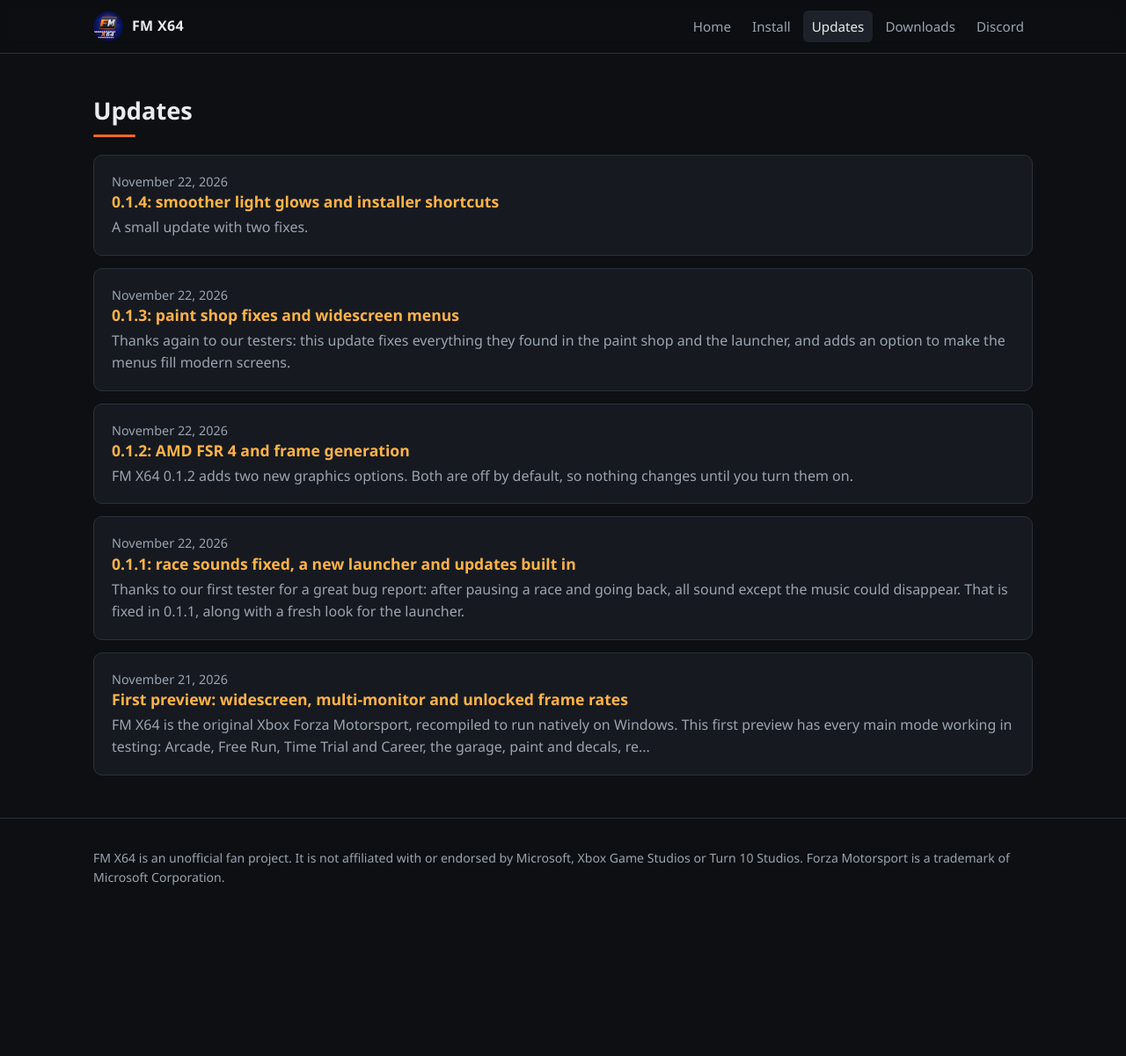
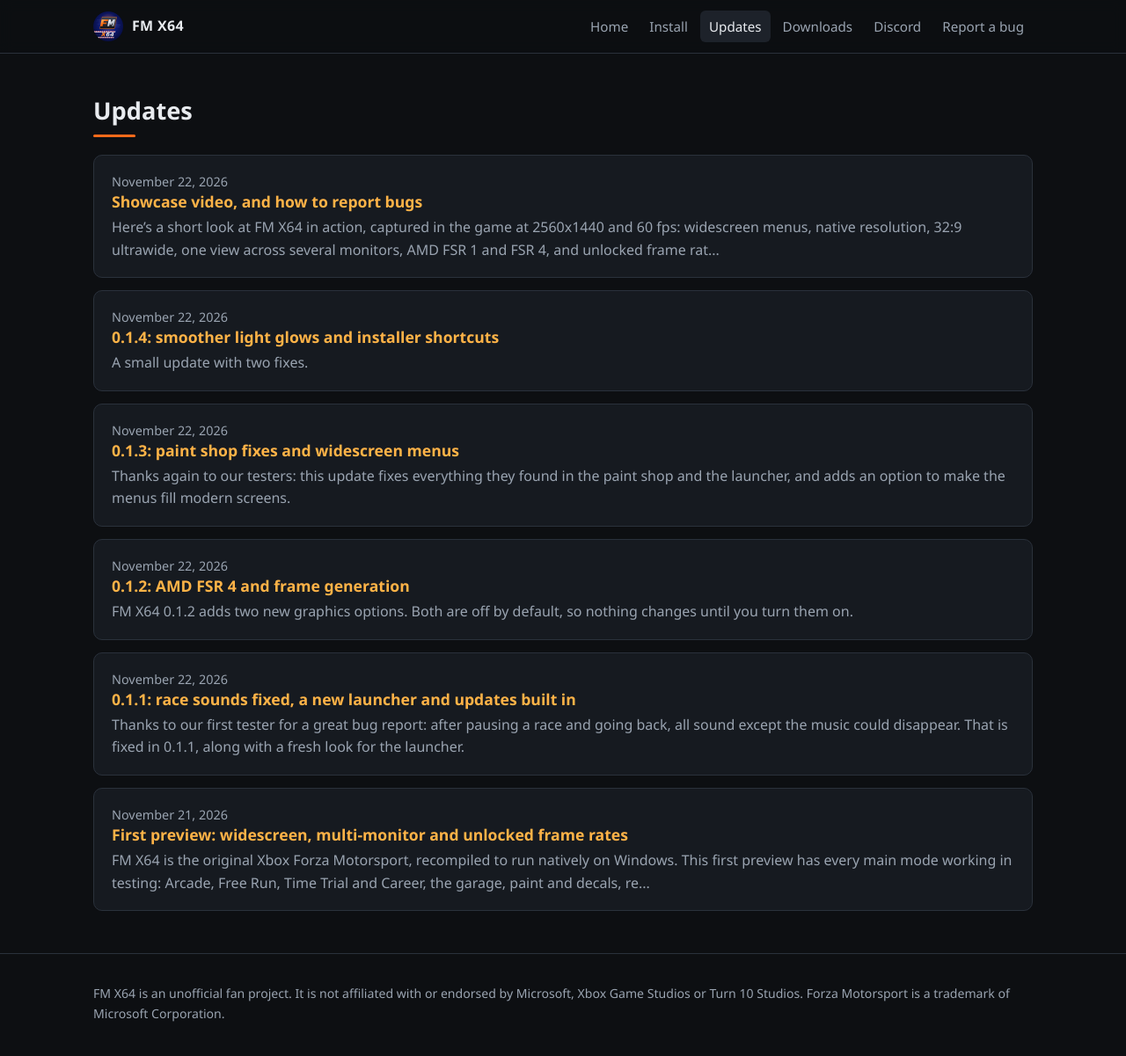
Before and after one commit to warshack4874/fmx64, a Jekyll site: the page built from updates.html, in a window 1280 px wide and 1210 px high. Shown: the top 1201 px of the window at 88% size. Built offline with Jekyll 4.4.1, drawn with Linux system fonts in a browser that asks for light colours.

Commit message:
Showcase video, performance disclaimer, bug report page and GitHub issue form
Co-Authored-By: Claude Opus 5.5 <noreply@anthropic.com>

```diff
--- a/_layouts/post.html
+++ b/_layouts/post.html
@@ -21,6 +21,7 @@
       <a class="on" href="{{ site.baseurl }}/updates.html">Updates</a>
       <a href="https://github.com/warshack4874/fmx64/releases">Downloads</a>
       <a href="https://discord.gg/Y23UNZnCue">Discord</a>
+      <a href="{{ site.baseurl }}/bugs.html">Report a bug</a>
     </nav>
   </div>
 </header>
--- /dev/null
+++ b/_posts/2026-11-22-showcase-video.md
@@ -0,0 +1,19 @@
+---
+layout: post
+title: "Showcase video, and how to report bugs"
+image: assets/img/race_16x9.jpg
+---
+
+Here's a short look at FM X64 in action, captured in the game at 2560x1440 and 60 fps: widescreen menus, native resolution, 32:9 ultrawide, one view across several monitors, AMD FSR 1 and FSR 4, and unlocked frame rates.
+
+<div class="video">
+  <iframe src="https://www.youtube-nocookie.com/embed/qNC1_A8fA7c" title="FM X64 showcase video" loading="lazy" allow="accelerometer; encrypted-media; gyroscope; picture-in-picture; fullscreen" referrerpolicy="strict-origin-when-cross-origin" allowfullscreen></iframe>
+</div>
+
+[Watch on YouTube](https://youtu.be/qNC1_A8fA7c)
+
+Performance depends on your PC's hardware, and your experience may vary: the frame rates in the video come from one test PC.
+
+## Found a bug?
+
+There's now a [Report a bug]({{ site.baseurl }}/bugs.html) page. Reports go to [GitHub](https://github.com/warshack4874/fmx64/issues/new?template=bug_report.yml) through a short form, or to the [Discord server](https://discord.gg/Y23UNZnCue) if you don't have a GitHub account. The page explains what helps most, such as your version, the steps to make it happen and the `fm1.log` file.
--- a/assets/style.css
+++ b/assets/style.css
@@ -110,6 +110,14 @@ th { color: var(--muted); font-weight: 600; background: var(--panel-2); }
 .post h1 { margin-bottom: 4px; }
 .post img { border-radius: var(--radius); border: 1px solid var(--line); margin: 16px 0; }
 
+.video { position: relative; aspect-ratio: 16 / 9; background: #000; border: 1px solid var(--line); border-radius: var(--radius); overflow: hidden; }
+.video iframe { position: absolute; inset: 0; width: 100%; height: 100%; border: 0; }
+.video + .note { text-align: left; }
+.callout + .callout, .grid + .callout { margin-top: 16px; }
+ol.plain { padding-left: 1.3em; }
+ol.plain li { margin: 6px 0; color: var(--muted); }
+ol.plain li strong { color: var(--text); }
+
 .callout { border-left: 3px solid var(--accent); background: var(--panel); padding: 12px 16px; border-radius: 0 var(--radius) var(--radius) 0; color: #d6dbe2; }
 
 footer { border-top: 1px solid var(--line); padding: 28px 0 40px; color: var(--muted); font-size: .88em; }
--- /dev/null
+++ b/bugs.html
@@ -0,0 +1,73 @@
+<!doctype html>
+<html lang="en">
+<head>
+<meta charset="utf-8">
+<meta name="viewport" content="width=device-width, initial-scale=1">
+<title>Report a bug · FM X64</title>
+<meta name="description" content="How to report a problem with FM X64.">
+<link rel="icon" href="assets/img/icon.png">
+<link rel="stylesheet" href="assets/style.css">
+</head>
+<body>
+
+<header class="top">
+  <div class="wrap">
+    <a class="brand" href="./"><img src="assets/img/icon.png" alt="">FM X64</a>
+    <nav class="nav">
+      <a href="./">Home</a>
+      <a href="install.html">Install</a>
+      <a href="updates.html">Updates</a>
+      <a href="https://github.com/warshack4874/fmx64/releases">Downloads</a>
+      <a href="https://discord.gg/Y23UNZnCue">Discord</a>
+      <a class="on" href="bugs.html">Report a bug</a>
+    </nav>
+  </div>
+</header>
+
+<main>
+<section>
+  <div class="wrap">
+    <h2>Report a bug</h2>
+    <p>FM X64 is an early preview, and every report helps. Found something that doesn't work, looks wrong or sounds wrong? Let us know.</p>
+    <div class="cta" style="justify-content:flex-start">
+      <a class="btn primary" href="https://github.com/warshack4874/fmx64/issues/new?template=bug_report.yml">Report on GitHub</a>
+      <a class="btn discord" href="https://discord.gg/Y23UNZnCue">Report on Discord</a>
+      <a class="btn" href="https://github.com/warshack4874/fmx64/issues">See open reports</a>
+    </div>
+    <p class="note" style="text-align:left">GitHub needs a free account; on Discord you can just post your report.</p>
+  </div>
+</section>
+
+<section>
+  <div class="wrap">
+    <h2>What helps us fix it</h2>
+    <ol class="plain">
+      <li><strong>Your FM X64 version</strong>, shown at the top right of the launcher.</li>
+      <li><strong>What happened</strong>, and what you expected instead.</li>
+      <li><strong>How to make it happen:</strong> the steps that lead there, and whether it happens every time or only sometimes.</li>
+      <li><strong>A screenshot or short video</strong> if it's something you can see.</li>
+      <li><strong>Your PC:</strong> Windows version, CPU and graphics card.</li>
+      <li><strong>Your settings</strong> if they might matter: upscaling, frame generation, widescreen menus, monitors, frame rate.</li>
+      <li><strong>The log file</strong> <code>fm1.log</code> from the <code>data</code> folder in your FM X64 folder. It is rewritten each time you play, so copy it right after the problem happens.</li>
+    </ol>
+    <p class="callout">Please don't send game files or anything from the <code>game</code> folder. The log can contain folder paths that include your Windows user name; you can replace it before sending.</p>
+  </div>
+</section>
+
+<section>
+  <div class="wrap">
+    <h2>Before you report</h2>
+    <p>Some problems have a quick fix: see <a href="install.html#problems">Problems</a> on the install page. Performance depends on your hardware and may vary between PCs; if the game runs slowly, try a lower internal resolution or the 30 fps mode, and include your PC's specs in your report.</p>
+  </div>
+</section>
+</main>
+
+<footer>
+  <div class="wrap">
+    <p>FM X64 is an unofficial fan project. It is not affiliated with or endorsed by Microsoft, Xbox Game Studios or Turn 10 Studios. Forza Motorsport is a trademark of Microsoft Corporation.</p>
+    <p>FM X64 contains no game code or data. You need your own copy of the game.</p>
+  </div>
+</footer>
+
+</body>
+</html>
--- a/install.html
+++ b/install.html
@@ -19,6 +19,7 @@
       <a href="updates.html">Updates</a>
       <a href="https://github.com/warshack4874/fmx64/releases">Downloads</a>
       <a href="https://discord.gg/Y23UNZnCue">Discord</a>
+      <a href="bugs.html">Report a bug</a>
     </nav>
   </div>
 </header>
@@ -36,6 +37,7 @@
     </table>
     </div>
     <p>Nothing else to install: FM X64 brings everything it needs, including the compiler that builds the game's converted code on your PC.</p>
+    <p class="callout">Performance depends on your hardware, and your experience may vary. Frame rates mentioned on this site were measured on one test PC. AMD FSR 4 needs Direct3D 12 (it uses FSR 3.1 on graphics cards without FSR 4), and frame generation works best on recent graphics cards.</p>
   </div>
 </section>
 
@@ -89,12 +91,12 @@
 
 <section>
   <div class="wrap">
-    <h2>Problems</h2>
+    <h2 id="problems">Problems</h2>
     <p><strong>"Not the supported version":</strong> FM X64 supports the retail release of the game. Other builds are refused instead of being run wrongly.</p>
     <p><strong>"This folder can't be used":</strong> the launcher keeps the game and saves next to itself, so its folder must be one you can write to. Use the installer, or move the unzipped folder out of Program Files.</p>
     <p><strong>Something broke after an update:</strong> press <strong>Repair / re-import</strong> under the Play button and choose <strong>Rebuild the game code</strong>.</p>
     <p><strong>Updating:</strong> from 0.1.1 on, the launcher checks for new versions by itself and can install them for you (your game, saves and settings are kept). From 0.1.0, install the new version over your old folder.</p>
-    <p><strong>Other problems:</strong> include <code>fm1.log</code> from the <code>data</code> folder when you report them.</p>
+    <p><strong>Other problems:</strong> <a href="bugs.html">report a bug</a>, and include <code>fm1.log</code> from the <code>data</code> folder.</p>
   </div>
 </section>
 </main>
--- a/updates.html
+++ b/updates.html
@@ -22,6 +22,7 @@ title: Updates
       <a class="on" href="updates.html">Updates</a>
       <a href="https://github.com/warshack4874/fmx64/releases">Downloads</a>
       <a href="https://discord.gg/Y23UNZnCue">Discord</a>
+      <a href="bugs.html">Report a bug</a>
     </nav>
   </div>
 </header>
```
Also changed, not shown: index.html (+17 -4 lines), .github/ISSUE_TEMPLATE/bug_report.yml (added), .github/ISSUE_TEMPLATE/config.yml (added).
